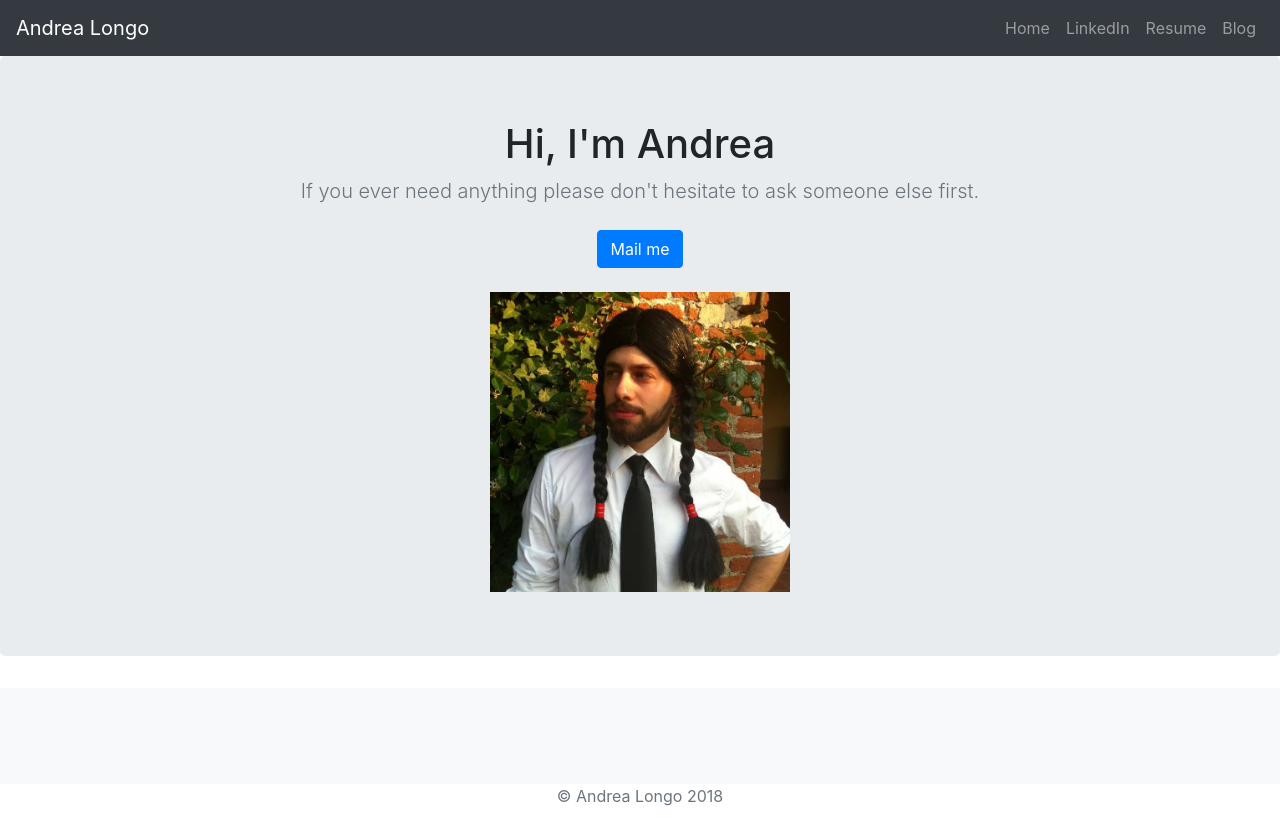
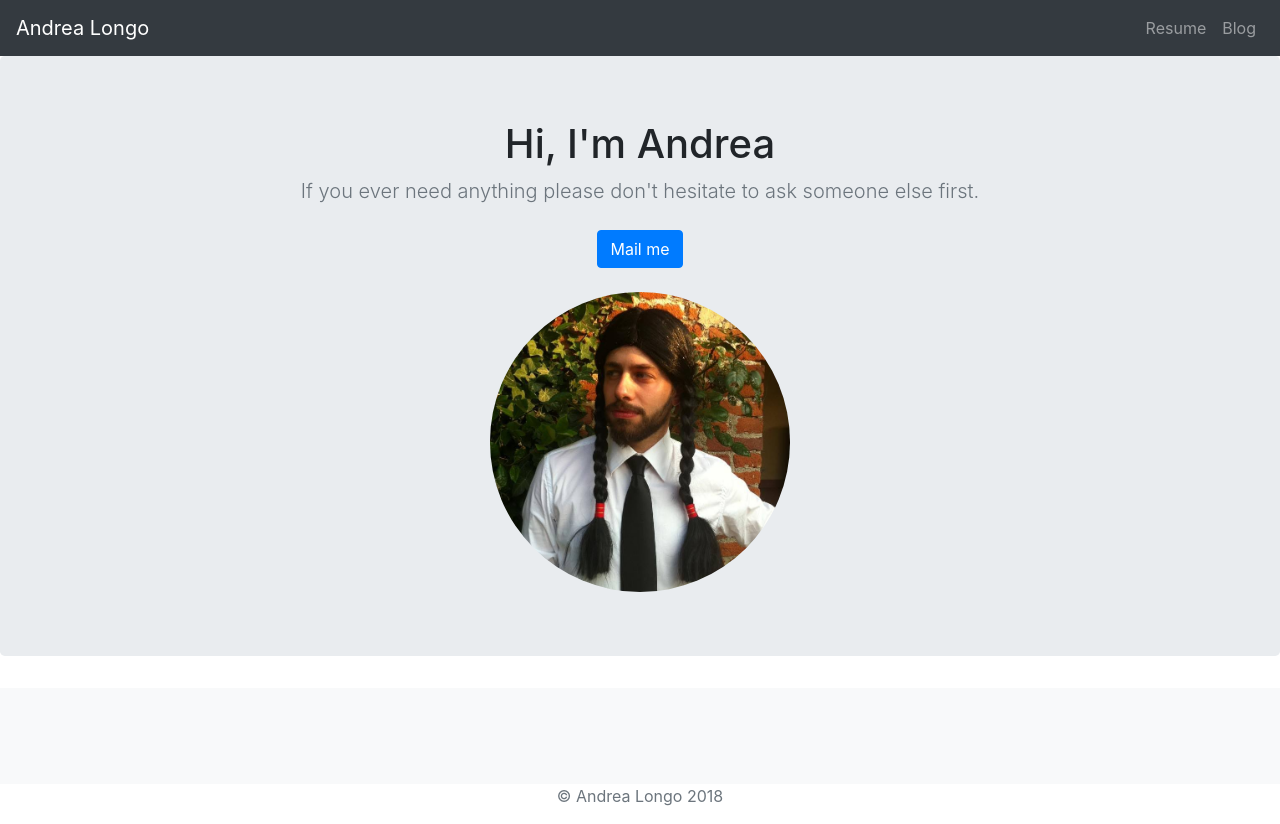
Before and after one commit to aflongo85/portfolio, a Django app: page / in a window 1280 px wide. Run offline with Django 3.2, Linux system fonts and the light colour scheme; data that the repository does not hold is empty; some libraries are stand-ins or nearby versions.

Commit message:
tweaking the UI for home and blog

```diff
--- a/portfolio_afl/jobs/templates/jobs/home.html
+++ b/portfolio_afl/jobs/templates/jobs/home.html
@@ -9,7 +9,7 @@
       <meta name="author" content="">
       <link rel="stylesheet" href="https://stackpath.bootstrapcdn.com/bootstrap/4.1.3/css/bootstrap.min.css" integrity="sha384-MCw98/SFnGE8fJT3GXwEOngsV7Zt27NXFoaoApmYm81iuXoPkFOJwJ8ERdknLPMO" crossorigin="anonymous">
 
-      <title>Album example for Bootstrap</title>
+      <title>ANDREA LONGO</title>
 
       <!-- Bootstrap core CSS -->
       <link href="../../dist/css/bootstrap.min.css" rel="stylesheet">
@@ -17,23 +17,23 @@
       <!-- Custom styles for this template -->
       <link href="album.css" rel="stylesheet">
     </head>
+    <style>
+      img {
+          border-radius: 50%;
+      }
+    </style>
 
     <body>
 
         <header>
             <nav class="navbar navbar-expand-lg navbar-dark bg-dark">
-              <a class="navbar-brand" href="#">Andrea Longo</a>
+              <a class="navbar-brand" href="{% url 'home' %}">Andrea Longo</a>
                 <button class="navbar-toggler" type="button" data-toggle="collapse" data-target="#navbarNav" aria-controls="navbarNav" aria-expanded="false" aria-label="Toggle navigation">
                   <span class="navbar-toggler-icon"></span>
                 </button>
                 <div class="collapse navbar-collapse" id="navbarNav">
                   <ul class="navbar-nav ml-auto">
-                    <li class="nav-item ">
-                      <a class="nav-link" href="{% url 'home' %}">Home </a>
-                    </li>
-                    <li class="nav-item">
-                      <a class="nav-link" href="#">LinkedIn</a>
-                    </li>
+
                     <li class="nav-item">
                       <a class="nav-link" href="{% static 'heroku-tutorial.pdf' %}">Resume</a>
                     </li>
```
Also changed, not shown: portfolio_afl/blog/templates/blogs/allblogs.html (+3 -7 lines).
